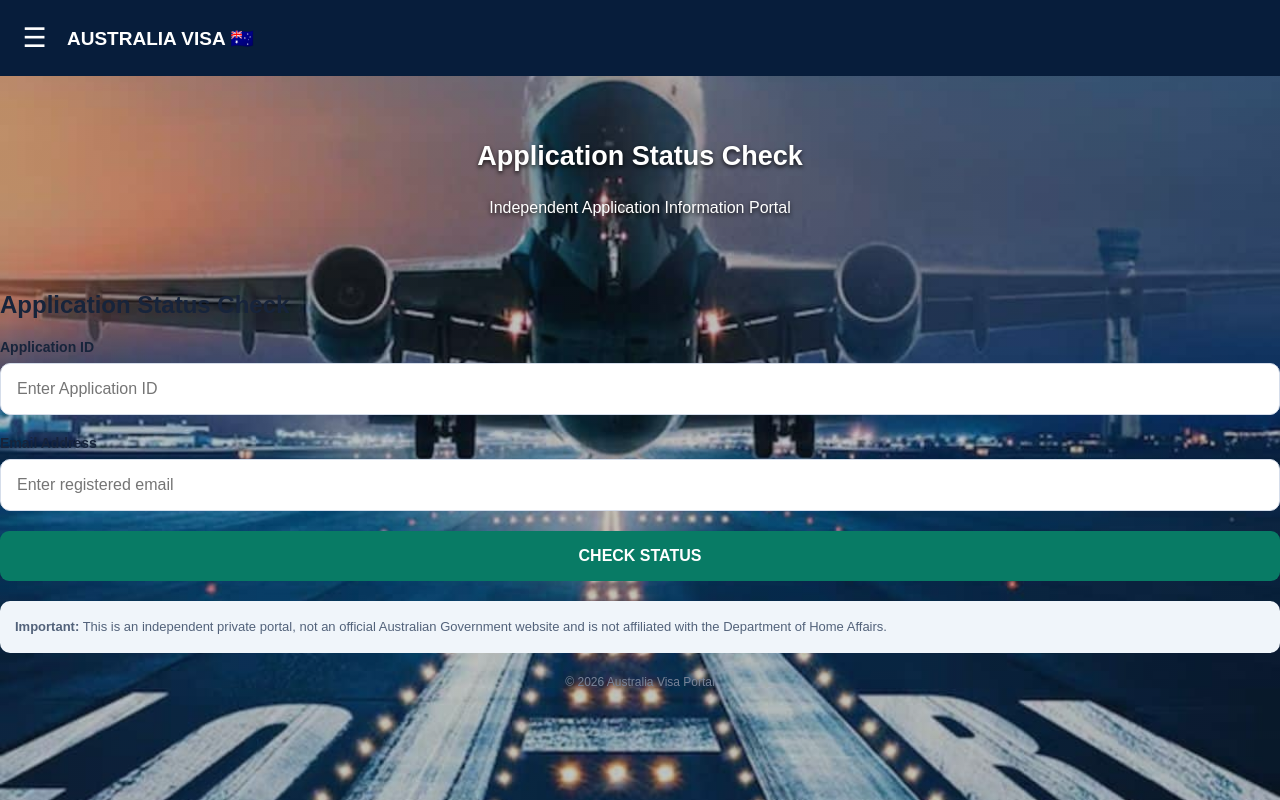
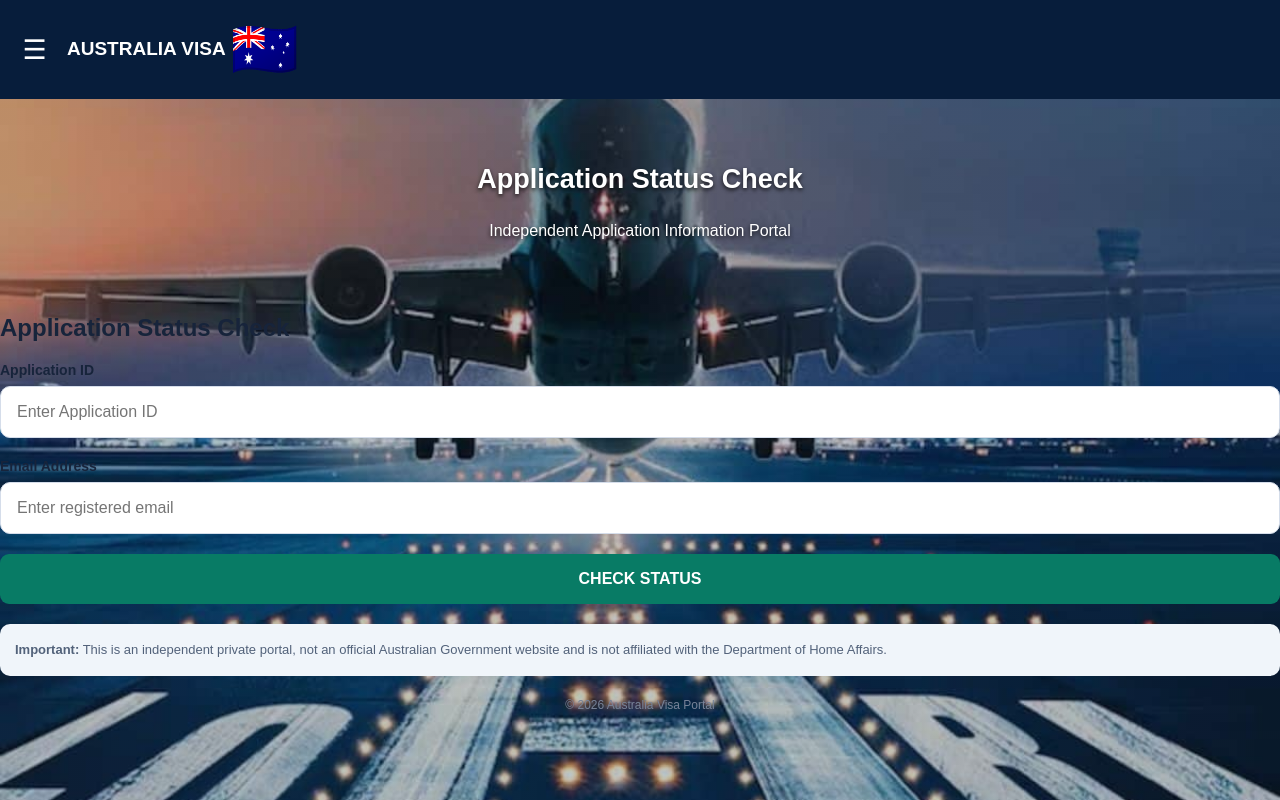
Before and after one commit to applicationonlineimmigovau-boop/australia-visa-status-portal, a plain HTML site: page index.html in a window 1280 px wide. Drawn offline with nearby package versions, Linux system fonts and the light colour scheme.

Commit message:
Update index.html

```diff
--- a/index.html
+++ b/index.html
@@ -133,6 +133,10 @@ footer{
  padding:22px;
  color:#778398;
  font-size:12px;
+}
+ .flag{
+ font-size:55px;
+ vertical-align:middle;
 }
 </style>
 </head>
```
